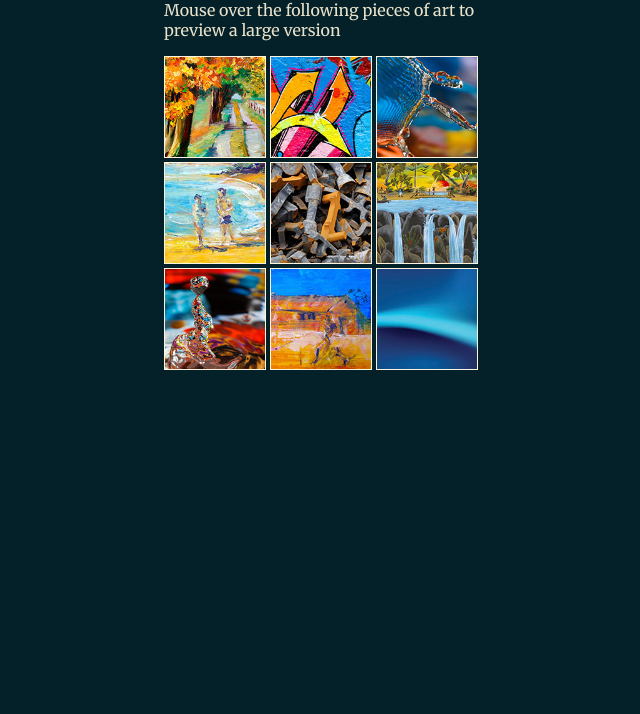
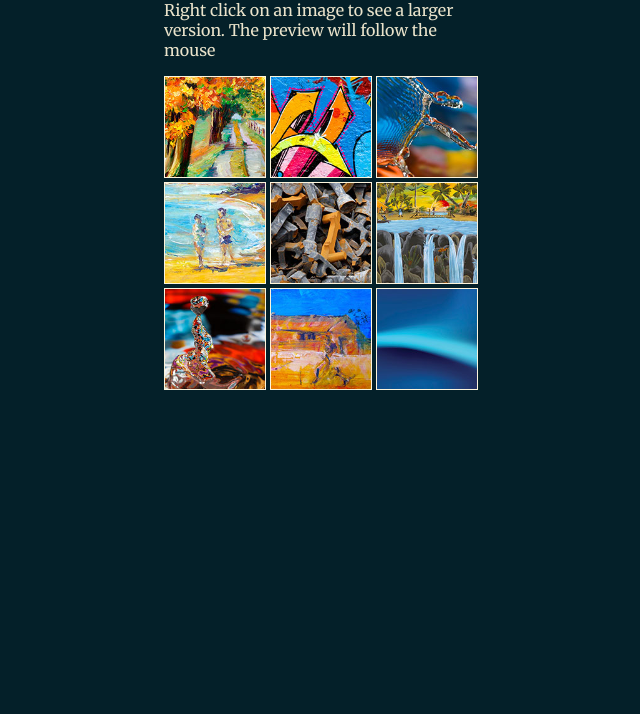
Before and after one commit to Brienyll/Js-Events, a plain HTML site: page index.html in a window 1280 px wide. Shown: the part 86-800 px from the top of the page, without its empty margins (316-956 px from the left). Drawn offline with Linux system fonts and the light colour scheme.

```diff
--- a/index.html
+++ b/index.html
@@ -9,7 +9,7 @@
 <body>
   <div id="art">
   <h2>Art Preview</h2>
-  <p>Mouse over the following pieces of art to preview a large version</p>
+  <p>Right click on an image to see a larger version. The preview will follow the mouse</p>
     <ul class="grid">
       <li><img src="images/Hassum_Harrod_03_tn.jpg" alt="Hassum Harod's Summer Trees"></li>
       <li><img src="images/LaVonne_LaRue_02_tn.jpg" alt="LaVonne_LaRue's Mighty Duck"></li>
```
